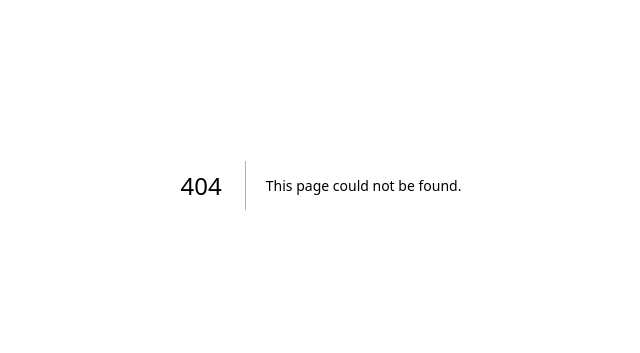
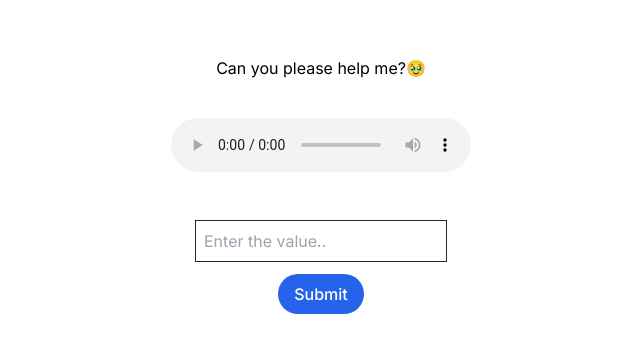
Before and after one commit to Karthik-S-Salian/devloop-25, a Next.js app: page /puzzle8 in a window 1280 px wide. Before the commit this address had no page. Shown: the part 215-568 px from the top of the page, without its empty margins (319-959 px from the left). Built offline with nearby package versions, Linux system fonts and the light colour scheme.

Commit message:
feat: puzzle 8 added

```diff
--- /dev/null
+++ b/src/app/puzzle8/page.tsx
@@ -0,0 +1,43 @@
+"use client";
+import { useState } from "react";
+
+const Audio = () => {
+  const [text, setText] = useState("");
+  const onSubmit = () => {
+    if (text !== process.env.NEXT_PUBLIC_AUDIO) {
+      alert("Try again");
+    } else {
+      alert("Key: lorem");
+    }
+  };
+
+  return (
+    <div className="flex h-screen w-screen flex-col items-center justify-center space-y-3 bg-white">
+      <h1 className="text-black">Can you please help me?🥹</h1>
+      <audio
+        src="/audio.mp3"
+        controls
+        className="h-20 w-[300px] text-black"
+      ></audio>
+      <input type="text" />
+      <input
+        className="input border border-gray-800 p-2 text-black"
+        type="text"
+        id="input"
+        placeholder="Enter the value.."
+        value={text}
+        onChange={(e: React.ChangeEvent<HTMLInputElement>) => {
+          setText(e.target.value);
+        }}
+      />
+      <button
+        className="rounded-full bg-blue-600 px-4 py-2 font-medium text-white"
+        onClick={onSubmit}
+      >
+        Submit
+      </button>
+    </div>
+  );
+};
+
+export default Audio;
```
Also changed, not shown: 1 other file (tests, documents, lock files or other folders).
